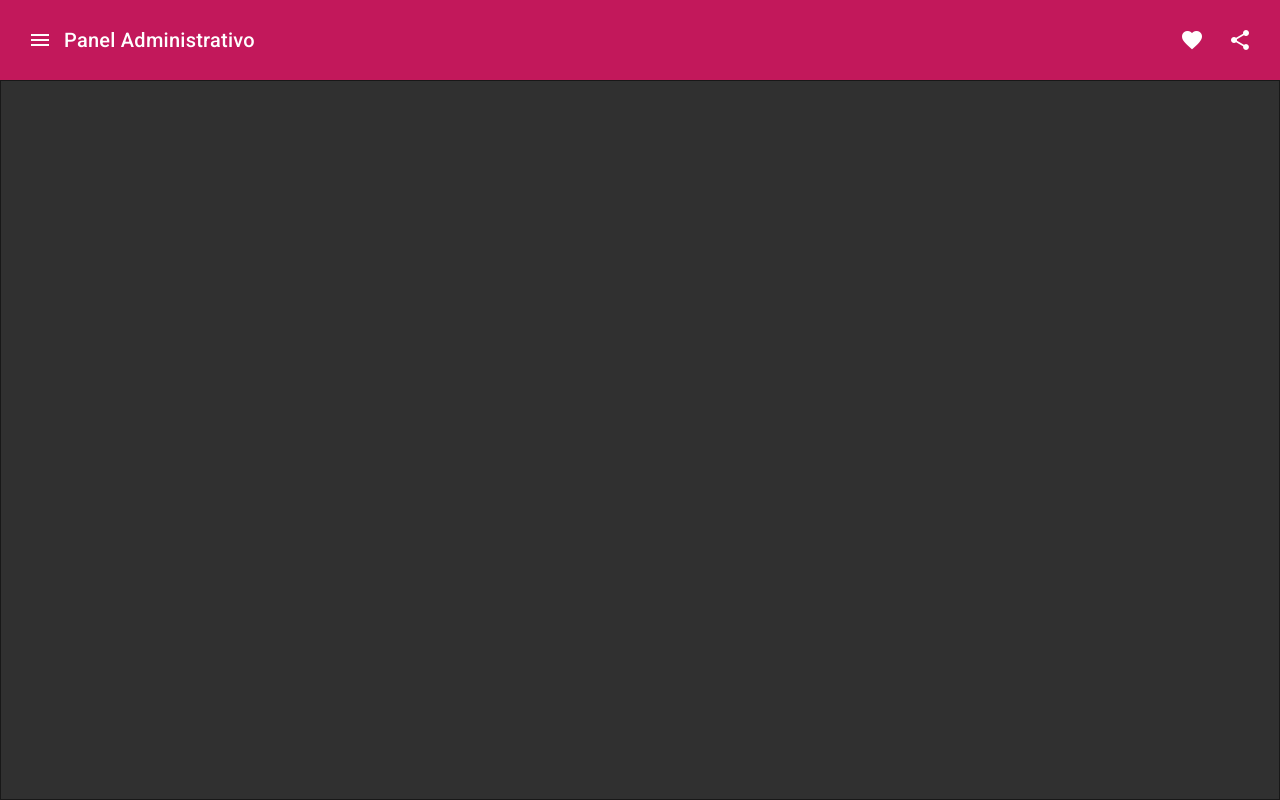
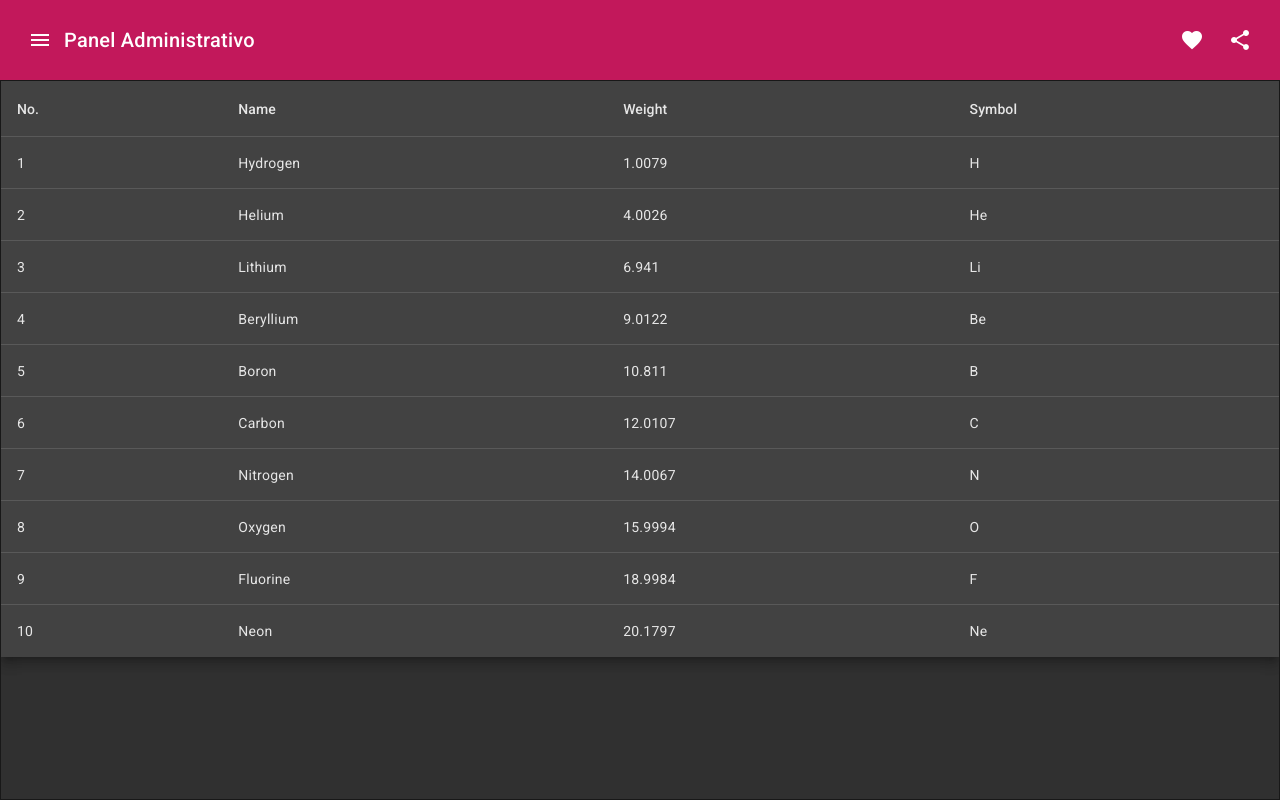
Before and after one commit to sebastianrhsarh/1PF-Riquelme, an Angular app: page / in a window 1280 px wide. Built offline with nearby package versions, Linux system fonts and the light colour scheme.

Commit message:
add table of students

```diff
--- a/src/app/administrative-panel/administrative-panel.component.html
+++ b/src/app/administrative-panel/administrative-panel.component.html
@@ -17,21 +17,20 @@
 <!--MENÚ LATERAL-->
   <mat-drawer #drawer class="sidenav" mode="side">
     <!--SECCIONES-->
-    <p *ngIf="showFiller">Lorem, ipsum dolor sit amet consectetur.</p>
     <div class="dflex">
-      <button color="accent" class="my-10" (click)="showFiller = !showFiller" mat-raised-button>
+      <button color="accent" class="my-10" mat-raised-button>
         Listado de Alumnos
       </button>
-      <button color="accent" class="my-10" (click)="showFiller = !showFiller" mat-raised-button>
+      <button color="accent" class="my-10" mat-raised-button>
         Asistencia
       </button>
-      <button color="accent" class="my-10" (click)="showFiller = !showFiller" mat-raised-button>
+      <button color="accent" class="my-10" mat-raised-button>
         Acciones
       </button>
-      <button color="accent" class="my-10" (click)="showFiller = !showFiller" mat-raised-button>
+      <button color="accent" class="my-10" mat-raised-button>
         Configuración
       </button>
     </div>
   </mat-drawer>
-
+  <app-students></app-students>
 </mat-drawer-container>
--- a/src/app/app.module.ts
+++ b/src/app/app.module.ts
@@ -4,7 +4,6 @@
 import { AppRoutingModule } from './app-routing.module';
 import { AppComponent } from './app.component';
 import { BrowserAnimationsModule } from '@angular/platform-browser/animations';
-import { AdministrativePanelComponent } from './administrative-panel/administrative-panel.component';
 import { AdministrativePanelModule } from './administrative-panel/administrative-panel.module';
 
 @NgModule({
--- /dev/null
+++ b/src/app/pages/students/students.component.html
@@ -0,0 +1,32 @@
+<table mat-table [dataSource]="dataSource" class="mat-elevation-z8">
+
+  <!--- Note that these columns can be defined in any order.
+        The actual rendered columns are set as a property on the row definition" -->
+
+  <!-- Position Column -->
+  <ng-container matColumnDef="position">
+    <th mat-header-cell *matHeaderCellDef> No. </th>
+    <td mat-cell *matCellDef="let element"> {{element.position}} </td>
+  </ng-container>
+
+  <!-- Name Column -->
+  <ng-container matColumnDef="name">
+    <th mat-header-cell *matHeaderCellDef> Name </th>
+    <td mat-cell *matCellDef="let element"> {{element.name}} </td>
+  </ng-container>
+
+  <!-- Weight Column -->
+  <ng-container matColumnDef="weight">
+    <th mat-header-cell *matHeaderCellDef> Weight </th>
+    <td mat-cell *matCellDef="let element"> {{element.weight}} </td>
+  </ng-container>
+
+  <!-- Symbol Column -->
+  <ng-container matColumnDef="symbol">
+    <th mat-header-cell *matHeaderCellDef> Symbol </th>
+    <td mat-cell *matCellDef="let element"> {{element.symbol}} </td>
+  </ng-container>
+
+  <tr mat-header-row *matHeaderRowDef="displayedColumns"></tr>
+  <tr mat-row *matRowDef="let row; columns: displayedColumns;"></tr>
+</table>
--- /dev/null
+++ b/src/app/pages/students/students.component.scss
@@ -0,0 +1,3 @@
+table {
+  width: 100%;
+}
--- /dev/null
+++ b/src/app/pages/students/students.component.ts
@@ -0,0 +1,31 @@
+import { Component } from '@angular/core';
+
+export interface PeriodicElement {
+  name: string;
+  position: number;
+  weight: number;
+  symbol: string;
+}
+
+const ELEMENT_DATA: PeriodicElement[] = [
+  {position: 1, name: 'Hydrogen', weight: 1.0079, symbol: 'H'},
+  {position: 2, name: 'Helium', weight: 4.0026, symbol: 'He'},
+  {position: 3, name: 'Lithium', weight: 6.941, symbol: 'Li'},
+  {position: 4, name: 'Beryllium', weight: 9.0122, symbol: 'Be'},
+  {position: 5, name: 'Boron', weight: 10.811, symbol: 'B'},
+  {position: 6, name: 'Carbon', weight: 12.0107, symbol: 'C'},
+  {position: 7, name: 'Nitrogen', weight: 14.0067, symbol: 'N'},
+  {position: 8, name: 'Oxygen', weight: 15.9994, symbol: 'O'},
+  {position: 9, name: 'Fluorine', weight: 18.9984, symbol: 'F'},
+  {position: 10, name: 'Neon', weight: 20.1797, symbol: 'Ne'},
+];
+
+@Component({
+  selector: 'app-students',
+  templateUrl: './students.component.html',
+  styleUrls: ['./students.component.scss']
+})
+export class StudentsComponent {
+  displayedColumns: string[] = ['position', 'name', 'weight', 'symbol'];
+  dataSource = ELEMENT_DATA;
+}
```
Also changed, not shown: src/app/administrative-panel/administrative-panel.module.ts (+8 -3 lines).
